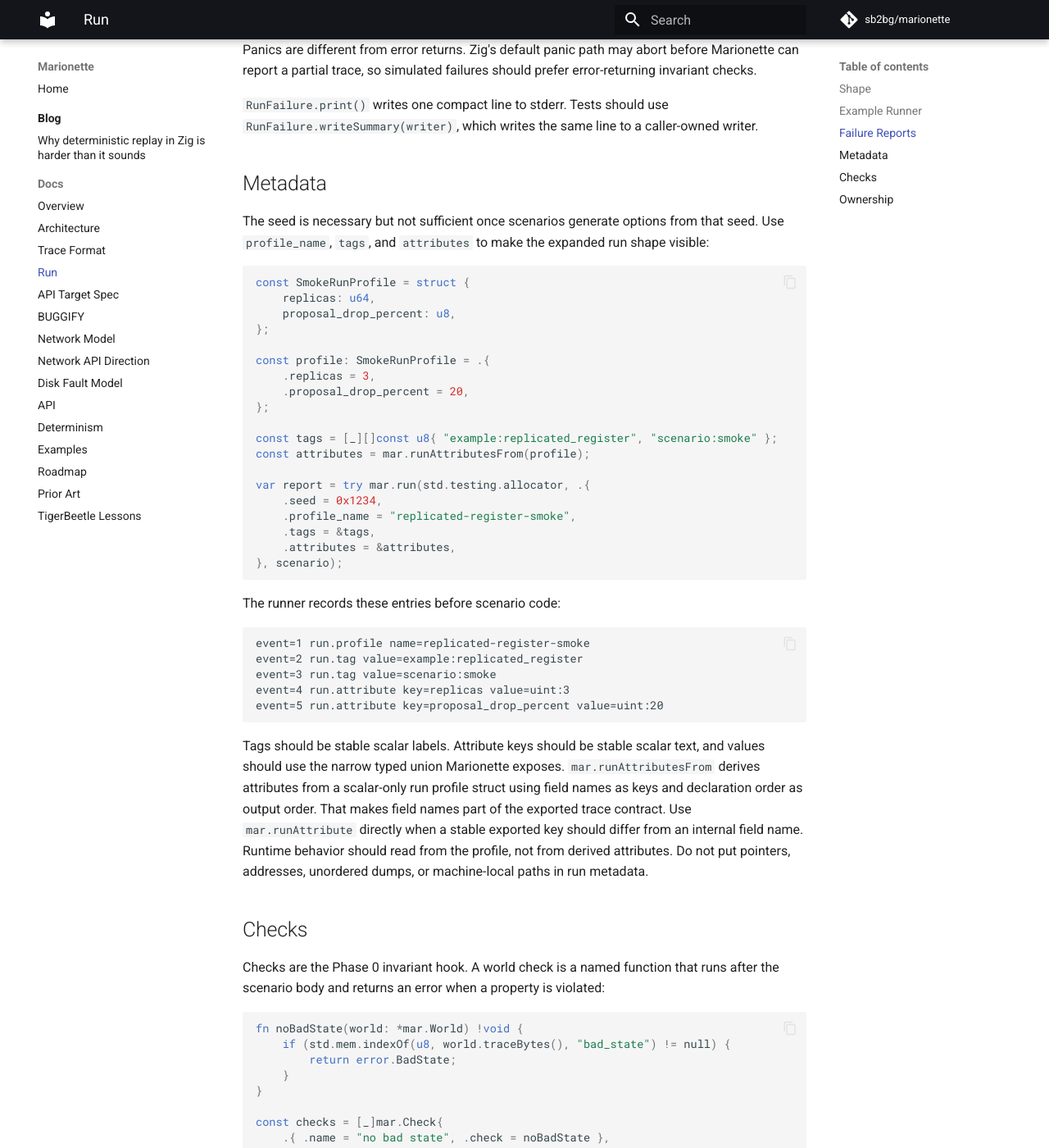
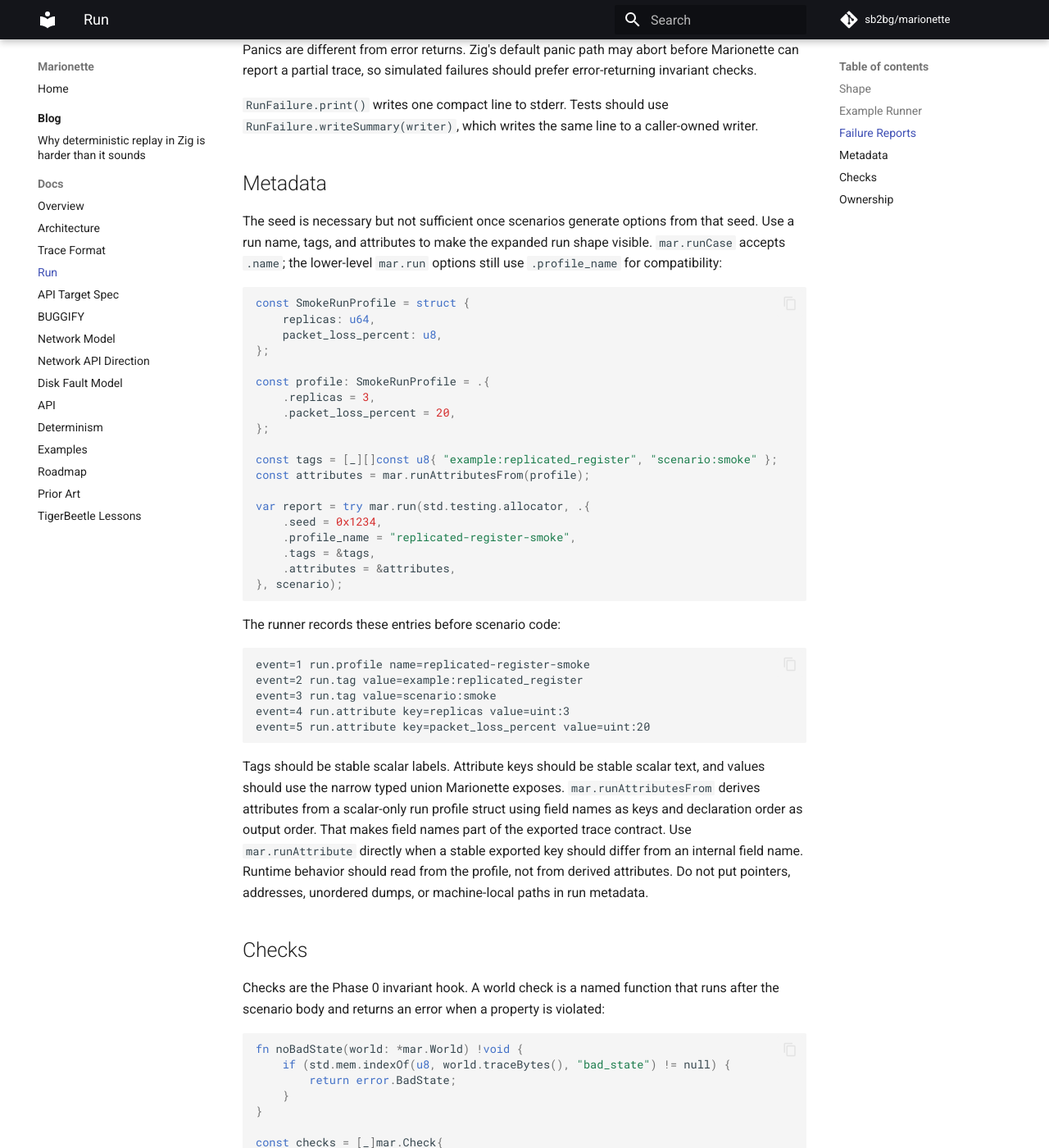
Before and after one commit to sb2bg/marionette, an MkDocs documentation site: the page built from docs/run.md, in a window 1280 px wide and 1400 px high, scrolled down 2148 px. Shown: the whole window at 82% size. Built offline with MkDocs 1.6.1 and Material for MkDocs 9.7.7, drawn with Linux system fonts in a browser that asks for light colours; comment, search, counter and statistics services are not loaded; some of the changed text lies outside the part shown.

Commit message:
docs: document runCase name field

````diff
--- a/docs/run.md
+++ b/docs/run.md
@@ -104,18 +104,19 @@ writer.
 ## Metadata
 
 The seed is necessary but not sufficient once scenarios generate options from
-that seed. Use `profile_name`, `tags`, and `attributes` to make the expanded
-run shape visible:
+that seed. Use a run name, tags, and attributes to make the expanded run shape
+visible. `mar.runCase` accepts `.name`; the lower-level `mar.run` options still
+use `.profile_name` for compatibility:
 
 ```zig
 const SmokeRunProfile = struct {
     replicas: u64,
-    proposal_drop_percent: u8,
+    packet_loss_percent: u8,
 };
 
 const profile: SmokeRunProfile = .{
     .replicas = 3,
-    .proposal_drop_percent = 20,
+    .packet_loss_percent = 20,
 };
 
 const tags = [_][]const u8{ "example:replicated_register", "scenario:smoke" };
@@ -136,7 +137,7 @@ event=1 run.profile name=replicated-register-smoke
 event=2 run.tag value=example:replicated_register
 event=3 run.tag value=scenario:smoke
 event=4 run.attribute key=replicas value=uint:3
-event=5 run.attribute key=proposal_drop_percent value=uint:20
+event=5 run.attribute key=packet_loss_percent value=uint:20
 ```
 
 Tags should be stable scalar labels. Attribute keys should be stable scalar
@@ -203,6 +204,7 @@ const state_checks = [_]mar.StateCheck(Model){
 var report = try mar.runCase(.{
     .allocator = std.testing.allocator,
     .seed = 0x1234,
+    .name = "model-smoke",
     .init = Model.init,
     .scenario = scenario,
     .checks = &state_checks,
````
Also changed, not shown: other parts of docs/run.md (+1 -1 lines).
